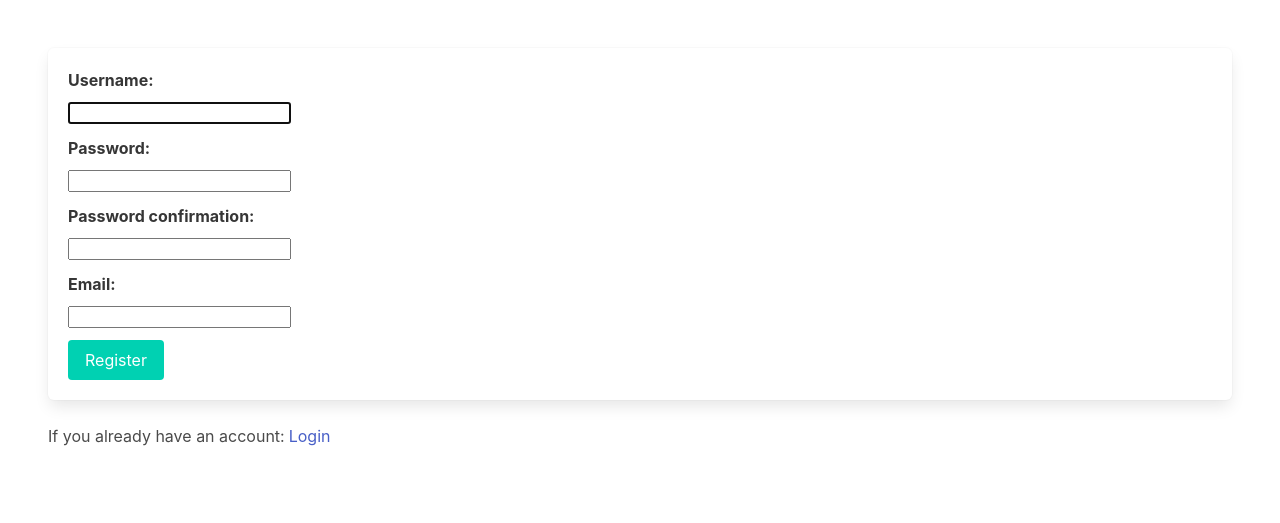
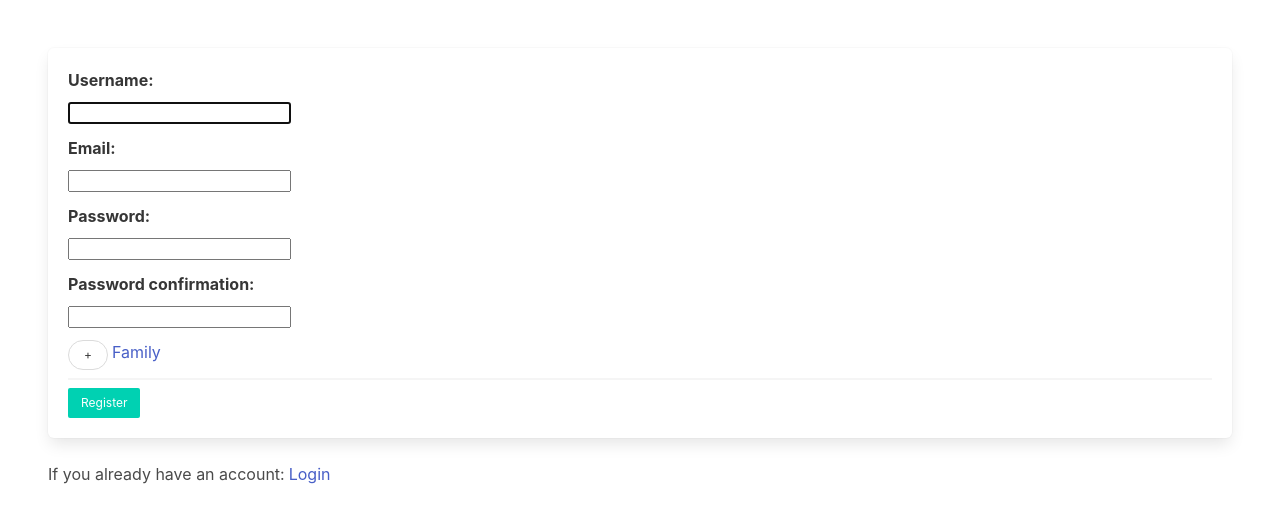
Before and after one commit to bartwisniewski/VacationPlanner, a Django app: page /user/register in a window 1280 px wide. Shown: the part 56-579 px from the top of the page. Run offline with Django 4.2, Linux system fonts and the light colour scheme.

Commit message:
user management - backup - in progress

```diff
--- a/source/core/vpcoreproject/users/forms.py
+++ b/source/core/vpcoreproject/users/forms.py
@@ -1,11 +1,13 @@
 from django import forms
+from django.forms import ModelForm
 from django.contrib.auth import login, get_user_model
 from django.contrib.auth.forms import UserCreationForm, UsernameField
 from django.utils.translation import gettext_lazy as _
+from users.models import FamilySize
 
 
 class MyUserCreationForm(UserCreationForm):
-
+    template_name = "users/register_form_snippet.html"
     email = forms.EmailField(
         label=_("Email"),
         max_length=254,
@@ -16,3 +18,11 @@ class MyUserCreationForm(UserCreationForm):
         model = get_user_model()
         fields = ("username", "email")
         field_classes = {"username": UsernameField, "email": forms.EmailField}
+
+
+class FamilySizeForm(ModelForm):
+    template_name = "users/register_form_snippet.html"
+
+    class Meta:
+        model = FamilySize
+        fields = '__all__'
--- a/source/core/vpcoreproject/users/templates/users/register.html
+++ b/source/core/vpcoreproject/users/templates/users/register.html
@@ -5,44 +5,24 @@
 <!--Register-->
 <div class="section">
 	    <div class="box">
-	<form method="POST">
-		{% csrf_token %}
+			<form action="{% url 'register' %}" method="post">
+				{% csrf_token %}
+				{{ user_form }}
+				{% if add_form %}
+					{{ add_form }}
+				{% else %}
+				<div class="control">
+					<a class="is-link" href="{% url 'register' %}?family=True">
+						<button type="button" class="button is-small is-rounded">+</button><span class="ml-1">Family</span>
+					</a>
+				</div>
+				{% endif %}
+				<hr class="navbar-divider">
+				<div class="control">
+					<button type="submit" class="button is-small is-primary">Register</button>
+				</div>
+			</form>
 
-		<div class="field">
-			<label class="label">{{ form.username.label_tag }}</label>
-			<div class="control">{{ form.username }}</div>
-			{% if form.username.errors %}
-				<p class="help is-danger">{{ form.username.errors }}</p>
-			{% endif %}
-		</div>
-		<div class="field">
-			<label class="label">{{ form.password1.label_tag }}</label>
-			<div class="control">{{ form.password1 }}</div>
-			{% if form.password.errors %}
-				<p class="help is-danger">{{ form.password.errors }}</p>
-			{% endif %}
-		</div>
-		<div class="field">
-			<label class="label">{{ form.password2.label_tag }}</label>
-			<div class="control">{{ form.password2 }}</div>
-			{% if form.password2.errors %}
-				<p class="help is-danger">{{ form.password2.errors }}</p>
-			{% endif %}
-		</div>
-		<div class="field">
-			<label class="label">{{ form.email.label_tag }}</label>
-			<div class="control">{{ form.email }}</div>
-			{% if form.email.errors %}
-				<p class="help is-danger">{{ form.email.errors }}</p>
-			{% endif %}
-		</div>
-		<div class="control">
-			<button type="submit" class="button is-primary">Register</button>
-		</div>
-		{% if form.non_field_errors %}
-			<p class="help is-danger">{{ form.non_field_errors }}</p>
-		{% endif %}
-	</form>
 			</div>
     <div class="buttons">
       <p class="mr-1">If you already have an account: </p> <a class="is-link" href="{% url 'login' %}">Login</a>
--- a/source/core/vpcoreproject/users/views.py
+++ b/source/core/vpcoreproject/users/views.py
@@ -1,7 +1,8 @@
 from django.contrib.auth import login, get_user_model
+from django.shortcuts import render
 from django.views.generic.edit import FormView
-from django.views.generic.base import TemplateView
-from .forms import MyUserCreationForm
+from django.views.generic.base import TemplateView, View
+from users.forms import MyUserCreationForm, FamilySizeForm
 
 # Create your views here.
 
@@ -20,16 +21,30 @@ class DashboardView(TemplateView):
         return self.render_to_response(context)
 
 
-class RegisterFormView(FormView):
+class RegisterFormView(View):
     template_name = 'users/register.html'
-    form_class = MyUserCreationForm
+    user_form_class = MyUserCreationForm
+    add_form_class = FamilySizeForm
     success_url = '/'
 
+    def get(self, request, *args, **kwargs):
+        user_form = self.user_form_class()
+        add_form = None
+        if request.GET.get('family'):
+            add_form = self.add_form_class()
+        forms = {'user_form': user_form, 'add_form': add_form}
+        return render(request, self.template_name, forms)
+
     def post(self, request, *args, **kwargs):
-        form = self.get_form()
-        if form.is_valid():
-            user = form.save()
-            login(request, user)
-            return self.form_valid(form)
-        else:
-            return self.form_invalid(form)
+        print(request.POST)
+        user_form = self.user_form_class()
+        add_form = self.add_form_class()
+        forms = {'user_form': user_form, 'add_form': add_form}
+        return render(request, self.template_name, forms)
+        # user_form = self.user_form_class(request.POST)
+        # if form.is_valid():
+        #     user = form.save()
+        #     login(request, user)
+        #     return self.form_valid(form)
+        # else:
+        #     return self.form_invalid(form)
```
Also changed, not shown: source/core/vpcoreproject/users/templates/users/register_form_snippet.html (added, +12 -0 lines).
